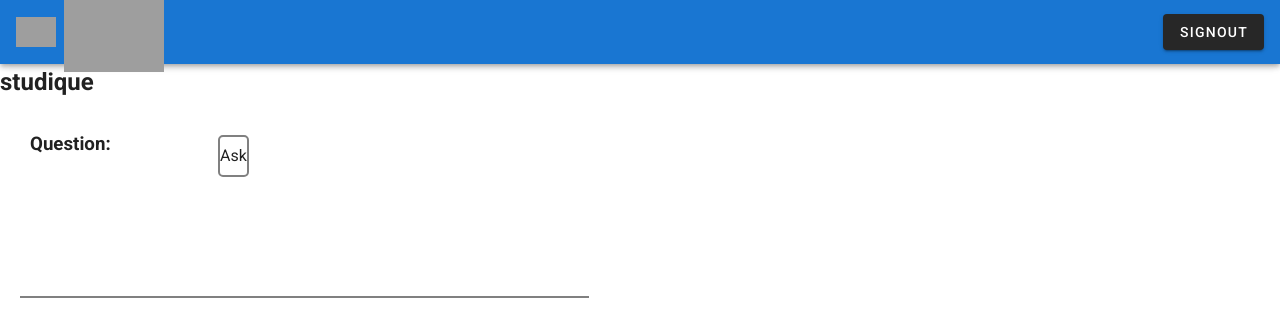
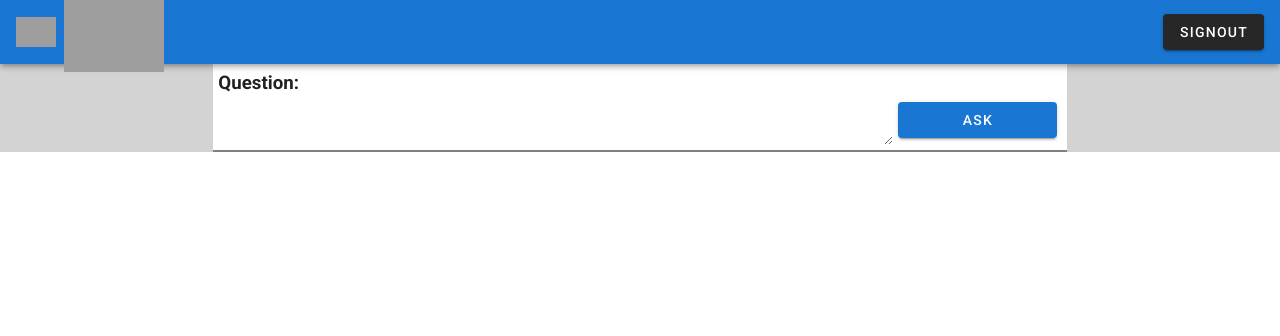
Before and after one commit to davidjes97/studique, a Vue app in the folder studique/: page / in a window 1280 px wide. Shown: the top 336 px of the page. Built offline with nearby package versions, Linux system fonts and the light colour scheme; grey boxes are pictures that could not be loaded.

Commit message:
Decent looking questions area on dashboard

```diff
--- a/studique/src/components/Dashboard.vue
+++ b/studique/src/components/Dashboard.vue
@@ -1,14 +1,18 @@
 <template>
 <div>
-    <div>
-        <h2>studique</h2>
-    </div>
-    <div id="askForm">
-        <form>
+    <div id="dashboard">
+        <div id="tagColumn">
+        </div>
+        <div id="askForm">
+
             <h3 id="label" for="question">Question:</h3>
-            <input type="text" v-model="question" id="question"/>
-        </form>
-        <button @click="buttonHandler" id="askButton">Ask</button>
+            <p></p>
+            <textarea  v-model="text" rows="0" max-rows="4" id="question"></textarea>
+
+            <v-btn color="primary" @click="buttonHandler" id="askButton">Ask</v-btn>
+        </div>
+        <div id="emptyColumn">
+        </div>
     </div>
 </div>
 </template>
@@ -22,15 +26,28 @@ export default {
 </script>
 
 <style scoped>
+
+    #dashboard {
+        display:grid;
+        grid-template-columns: 1fr 4fr 1fr;
+    }
+
     #askForm{
     display: grid;
-    grid-template-columns: 1fr 1fr 1fr;
-    grid-template-rows: 1fr 1fr 1fr;
+    grid-template-columns: 4fr 1fr ;
+    grid-template-rows: 1fr auto;
     border-bottom: 2px solid gray;
-    margin: 20px;
-    padding: 10px;
-    width: fit-content;
-    height: fit-content;
+    padding: 5px;
+    /* width: fit-content;
+    height: fit-content; */
+    }
+
+    #tagColumn {
+        background: lightgrey;
+    }
+
+    #emptyColumn {
+        background: lightgrey;
     }
 
     #question {
@@ -39,11 +56,8 @@ export default {
         border-color: black;
     }
 
-    #askButton {
-        border-radius: 5px;
+     #askButton {
         margin: 5px;
-        width: fit-content;
-        border: 2px solid gray;
     }
 
 </style>
```
